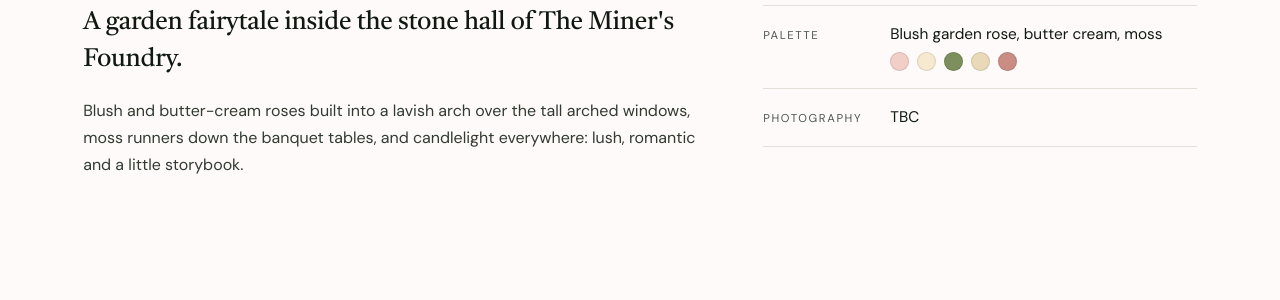
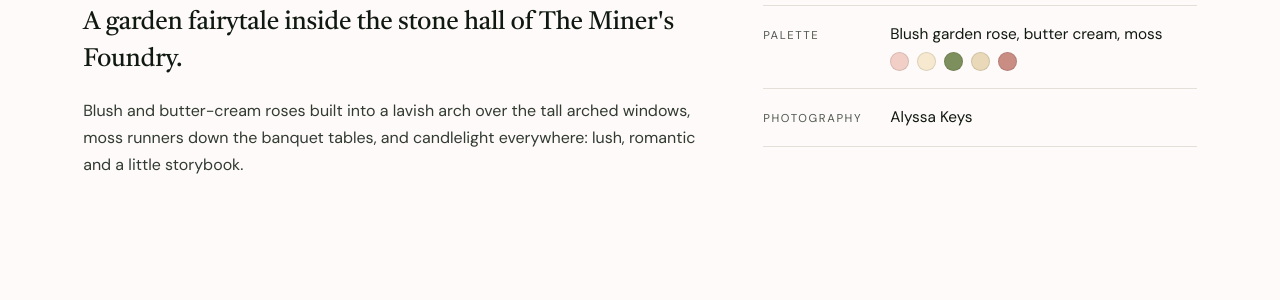
Before and after one commit to jshplhm/goldenflowers, a Jekyll site: the page built from portfolio/katie-james/index.md, in a window 1280 px wide and 900 px high, scrolled down 907 px. Shown: the part 153-453 px from the top of the window. Built offline with Jekyll 4.4.1, drawn with Linux system fonts in a browser that asks for light colours.

Commit message:
Update site copy in _data/credits.yml via inline editor

```diff
--- a/_data/credits.yml
+++ b/_data/credits.yml
@@ -41,7 +41,7 @@ lynn-aaron:
   officiant: { name: "", url: "" }
 
 katie-james:
-  photography: { name: "TBC", url: "" }
+  photography: { name: "Alyssa Keys", url: "" }
   planning: { name: "", url: "" }
   venue: { name: "The Miner's Foundry", url: "" }
   catering: { name: "", url: "" }
```
